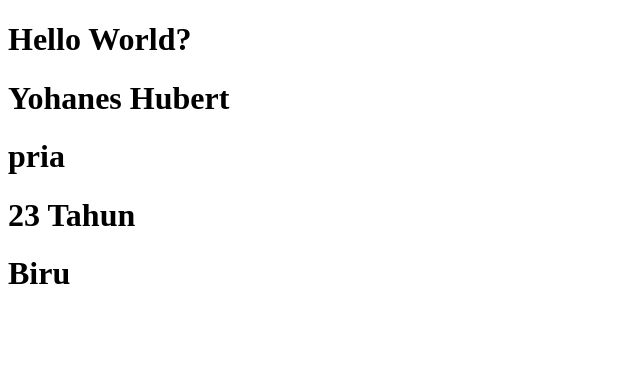
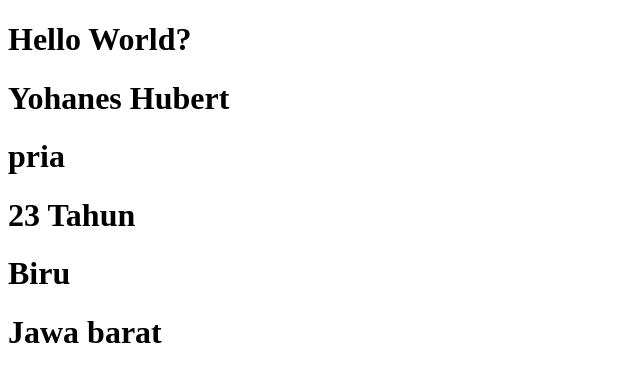
Before and after one commit to yohansky/latihan-git, a plain HTML site: page index.html in a window 1280 px wide. Shown: the whole page, without its empty margins (0-640 px from the left). Drawn offline with Linux system fonts and the light colour scheme.

Commit message:
commit kelima

```diff
--- a/index.html
+++ b/index.html
@@ -11,5 +11,6 @@
     <h1>pria</h1>
     <h1>23 Tahun</h1>
     <h1>Biru</h1>
+    <h1>Jawa barat</h1>
   </body>
 </html>
```
